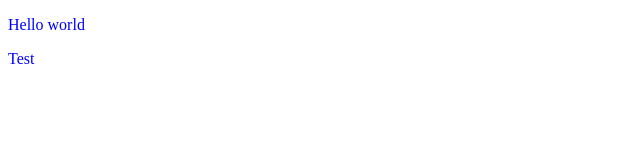
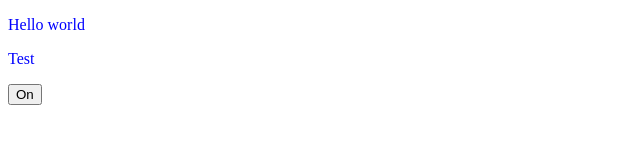
Before and after one commit to RomanOrlov2020/js2024, a plain HTML site: page lesson1/hw/index.html in a window 1280 px wide. Shown: the full height of the page, 0-640 px from the left. Drawn offline with Linux system fonts and the light colour scheme.

Commit message:
button added

```diff
--- a/lesson1/hw/index.html
+++ b/lesson1/hw/index.html
@@ -9,5 +9,6 @@
 <body>
     <p>Hello world</p>
     <p>Test</p>
+    <button>On</button>
 </body>
 </html>
```
